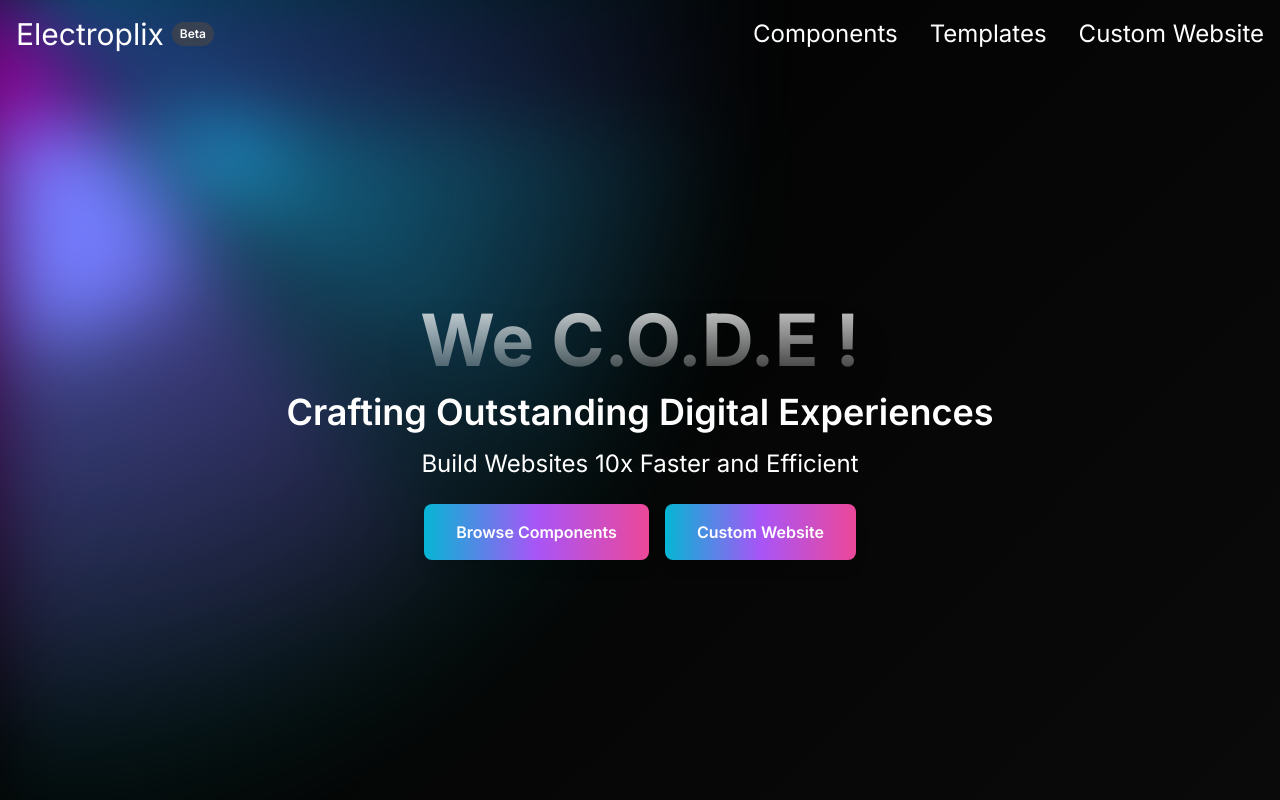
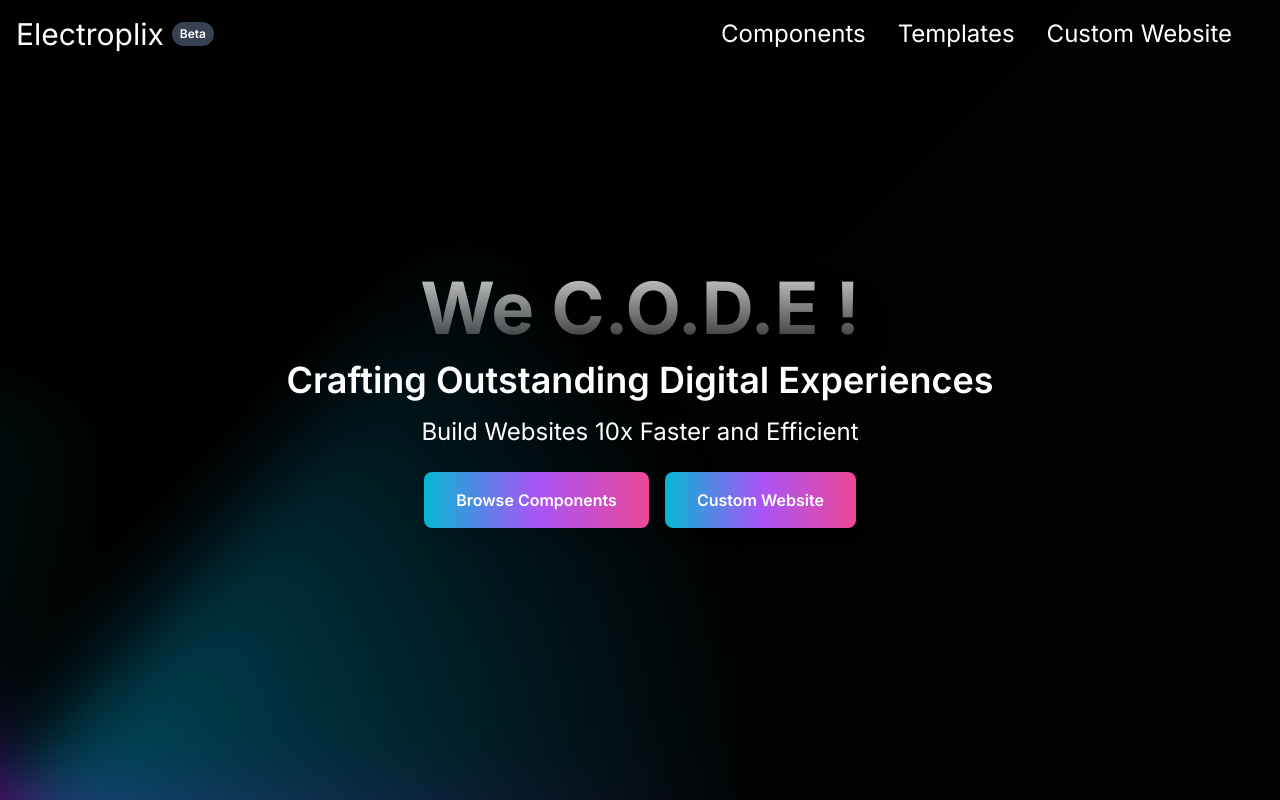
Before and after one commit to Adnan-The-Coder/electroplix-version-1, a Next.js app: page / in a window 1280 px wide. Shown: the top 800 px of the page. Built offline with nearby package versions, Linux system fonts and the light colour scheme.

Commit message:
Navbar File Added Hero Section Added

```diff
--- a/src/app/globals.css
+++ b/src/app/globals.css
@@ -1,3 +1,8 @@
+/* TailwindCSS base, components, and utilities */
+@tailwind base;
+@tailwind components;
+@tailwind utilities;
+
 /* Ensure that all elements use the border-box model */
 *,
 *::before,
@@ -11,11 +16,7 @@ html, body {
     padding: 0;
     width: 100%;
     overflow-x: hidden; /* Prevent horizontal scrolling */
+    background-color: #000; /* Set a default background color to avoid gray background */
+    transition: background-color 0.3s ease; /* Smooth transition for background color changes */
+
 }
-
-/* TailwindCSS base, components, and utilities */
-@tailwind base;
-@tailwind components;
-@tailwind utilities;
-
-/* Optional: You can add custom global styles here */
--- a/src/app/page.tsx
+++ b/src/app/page.tsx
@@ -1,12 +1,14 @@
-import { Header } from "@/components/Header";
+import { Navber } from "@/components/Navbar";
 import Service from "@/components/Service";
+import { HeroSection } from "@/components/Header";
 
 
 
 export default function Home() {
   return (
       <>
-      <Header/>
+      <Navber/>
+      <HeroSection/>
       <Service/>
       </>
   );
--- a/src/components/Header.tsx
+++ b/src/components/Header.tsx
@@ -13,14 +13,13 @@ export function Header() {
   };
 
   return (
-    <BackgroundGradientAnimation size="100%">
-      <nav className="absolute z-50 inset-0 flex flex-col items-center justify-center text-white bg-transparent p-4">
+    <nav className="fixed top-0 left-0 right-0 z-50 flex items-center justify-between p-4 bg-transparent">
       {/* Header Section */}
-        <div className="flex w-full items-center justify-between absolute top-4 px-4">
+      <div className="flex w-full items-center justify-between">
         {/* Left side menu */}
         <div className="flex items-center space-x-2">
           <Link href="/">
-              <span className="font-orbitron text-2xl md:text-3xl">
+            <span className="font-orbitron text-2xl md:text-3xl text-white">
               Electroplix
             </span>
           </Link>
@@ -33,26 +32,26 @@ export function Header() {
         <div className="md:hidden flex items-center">
           <button
             onClick={toggleMenu}
-              className="text-2xl md:text-3xl focus:outline-none"
+            className="text-2xl md:text-3xl text-white focus:outline-none"
           >
             {isMenuOpen ? '✕' : '☰'}
           </button>
         </div>
 
-          {/* Right side menu */}
-          <div className="hidden md:flex space-x-8">
+        {/* Right side menu on desktop */}
+        <div className="hidden md:flex flex-grow justify-end space-x-8 pr-8">
           <Link href="/Components">
-              <span className="font-orbitron hover:text-purple-500 text-lg md:text-2xl">
+            <span className="font-orbitron text-white hover:text-purple-500 text-lg md:text-2xl">
               Components
             </span>
           </Link>
           <Link href="/Templates">
-              <span className="font-orbitron hover:text-purple-500 text-lg md:text-2xl">
+            <span className="font-orbitron text-white hover:text-purple-500 text-lg md:text-2xl">
               Templates
             </span>
           </Link>
           <Link href="/Custom-Website">
-              <span className="font-orbitron hover:text-purple-500 text-lg md:text-2xl">
+            <span className="font-orbitron text-white hover:text-purple-500 text-lg md:text-2xl">
               Custom Website
             </span>
           </Link>
@@ -63,25 +62,31 @@ export function Header() {
       {isMenuOpen && (
         <div className="md:hidden absolute top-16 left-0 w-full bg-black bg-opacity-70 p-4 flex flex-col items-center">
           <Link href="/Components">
-              <span className="font-orbitron hover:text-purple-500 text-lg md:text-2xl py-2">
+            <span className="font-orbitron text-white hover:text-purple-500 text-lg md:text-2xl py-2">
               Components
             </span>
           </Link>
           <Link href="/Templates">
-              <span className="font-orbitron hover:text-purple-500 text-lg md:text-2xl py-2">
+            <span className="font-orbitron text-white hover:text-purple-500 text-lg md:text-2xl py-2">
               Templates
             </span>
           </Link>
           <Link href="/Custom-Website">
-              <span className="font-orbitron hover:text-purple-500 text-lg md:text-2xl py-2">
+            <span className="font-orbitron text-white hover:text-purple-500 text-lg md:text-2xl py-2">
               Custom Website
             </span>
           </Link>
         </div>
       )}
+    </nav>
+  );
+}
 
-        {/* Hero Section */}
-        <div className="flex flex-col items-center justify-center text-center mt-16 px-4">
+export function HeroSection() {
+  return (
+    <BackgroundGradientAnimation size="100%">
+      <div className="relative w-full h-screen flex items-center justify-center bg-black bg-opacity-70">
+        <div className="relative text-center z-10 px-4">
           {/* Animated Title */}
           <motion.h1
             className="text-4xl md:text-5xl lg:text-7xl font-orbitron font-bold bg-clip-text text-transparent drop-shadow-2xl bg-gradient-to-b from-white/80 to-white/20"
@@ -94,7 +99,7 @@ export function Header() {
 
           {/* Subtitle */}
           <motion.h2
-            className="text-2xl md:text-3xl lg:text-4xl font-orbitron font-semibold mt-4"
+            className="text-2xl text-white md:text-3xl lg:text-4xl font-orbitron font-semibold mt-4"
             initial={{ opacity: 0, y: 50 }}
             animate={{ opacity: 1, y: 0 }}
             transition={{ duration: 1, delay: 0.5, ease: "easeOut" }}
@@ -104,7 +109,7 @@ export function Header() {
 
           {/* Short Description */}
           <motion.p
-            className="text-lg md:text-xl lg:text-2xl font-orbitron mt-4 max-w-2xl"
+            className="text-lg text-white md:text-xl lg:text-2xl font-orbitron mt-4 max-w-2xl mx-auto"
             initial={{ opacity: 0, y: 30 }}
             animate={{ opacity: 1, y: 0 }}
             transition={{ duration: 1, delay: 1, ease: "easeOut" }}
@@ -113,12 +118,14 @@ export function Header() {
           </motion.p>
 
           {/* Buttons */}
-          <div className="mt-6 flex flex-col sm:flex-row gap-4">
-            <ModernFuturisticButton text="Browse Components"/>
-            <ModernFuturisticButton text="Custom Website"/>
+          <div className="mt-6 flex flex-col sm:flex-row gap-4 justify-center items-center">
+            <div className="flex flex-col sm:flex-row gap-4 max-w-full w-full items-center justify-center">
+              <ModernFuturisticButton text="Browse Components" />
+              <ModernFuturisticButton text="Custom Website" />
             </div>
           </div>
-      </nav>
+        </div>
+      </div>
     </BackgroundGradientAnimation>
   );
 }
--- /dev/null
+++ b/src/components/Navbar.tsx
@@ -0,0 +1,81 @@
+"use client";
+import Link from "next/link";
+import { useState } from "react";
+
+
+export function Navber() {
+    const [isMenuOpen, setIsMenuOpen] = useState(false);
+
+    const toggleMenu = () => {
+      setIsMenuOpen(!isMenuOpen);
+    };
+
+    return (
+      <nav className="fixed top-0 left-0 right-0 z-50 flex items-center justify-between p-4 bg-transparent">
+        {/* Header Section */}
+        <div className="flex w-full items-center justify-between">
+          {/* Left side menu */}
+          <div className="flex items-center space-x-2">
+            <Link href="/">
+              <span className="font-orbitron text-2xl md:text-3xl text-white">
+                Electroplix
+              </span>
+            </Link>
+            <span className="bg-gray-700 text-white text-xs font-semibold py-1 px-2 rounded-full">
+              Beta
+            </span>
+          </div>
+
+          {/* Mobile menu button */}
+          <div className="md:hidden flex items-center">
+            <button
+              onClick={toggleMenu}
+              className="text-2xl md:text-3xl text-white focus:outline-none"
+            >
+              {isMenuOpen ? '✕' : '☰'}
+            </button>
+          </div>
+
+          {/* Right side menu on desktop */}
+          <div className="hidden md:flex flex-grow justify-end space-x-8 pr-8">
+            <Link href="/Components">
+              <span className="font-orbitron text-white hover:text-purple-500 text-lg md:text-2xl">
+                Components
+              </span>
+            </Link>
+            <Link href="/Templates">
+              <span className="font-orbitron text-white hover:text-purple-500 text-lg md:text-2xl">
+                Templates
+              </span>
+            </Link>
+            <Link href="/Custom-Website">
+              <span className="font-orbitron text-white hover:text-purple-500 text-lg md:text-2xl">
+                Custom Website
+              </span>
+            </Link>
+          </div>
+        </div>
+
+        {/* Mobile menu items */}
+        {isMenuOpen && (
+          <div className="md:hidden absolute top-16 left-0 w-full bg-black bg-opacity-70 p-4 flex flex-col items-center">
+            <Link href="/Components">
+              <span className="font-orbitron text-white hover:text-purple-500 text-lg md:text-2xl py-2">
+                Components
+              </span>
+            </Link>
+            <Link href="/Templates">
+              <span className="font-orbitron text-white hover:text-purple-500 text-lg md:text-2xl py-2">
+                Templates
+              </span>
+            </Link>
+            <Link href="/Custom-Website">
+              <span className="font-orbitron text-white hover:text-purple-500 text-lg md:text-2xl py-2">
+                Custom Website
+              </span>
+            </Link>
+          </div>
+        )}
+      </nav>
+    );
+  }
--- a/src/components/ui/Background.tsx
+++ b/src/components/ui/Background.tsx
@@ -11,7 +11,7 @@ export const BackgroundGradientAnimation = ({
   fourthColor = "200, 0, 255", // Deep electric purple
   fifthColor = "150, 0, 255", // Dark electric purple
   pointerColor = "0, 255, 255", // Electric cyan for pointer
-  size = "80%",
+  size = "190%",
   blendingValue = "overlay",
   children,
   className,
```
Lines whose indentation alone changed are shown as unchanged.
